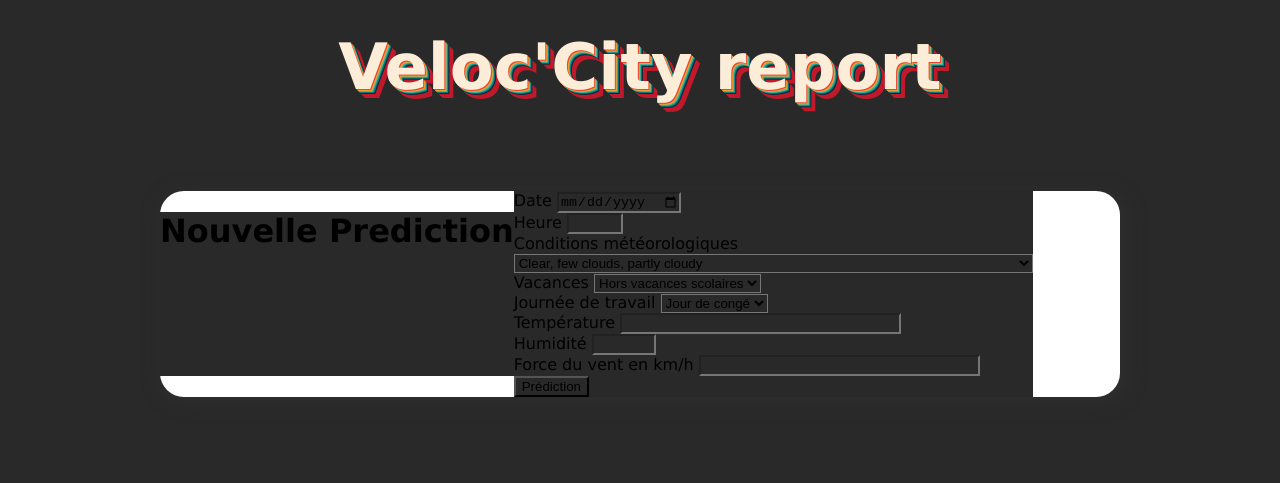
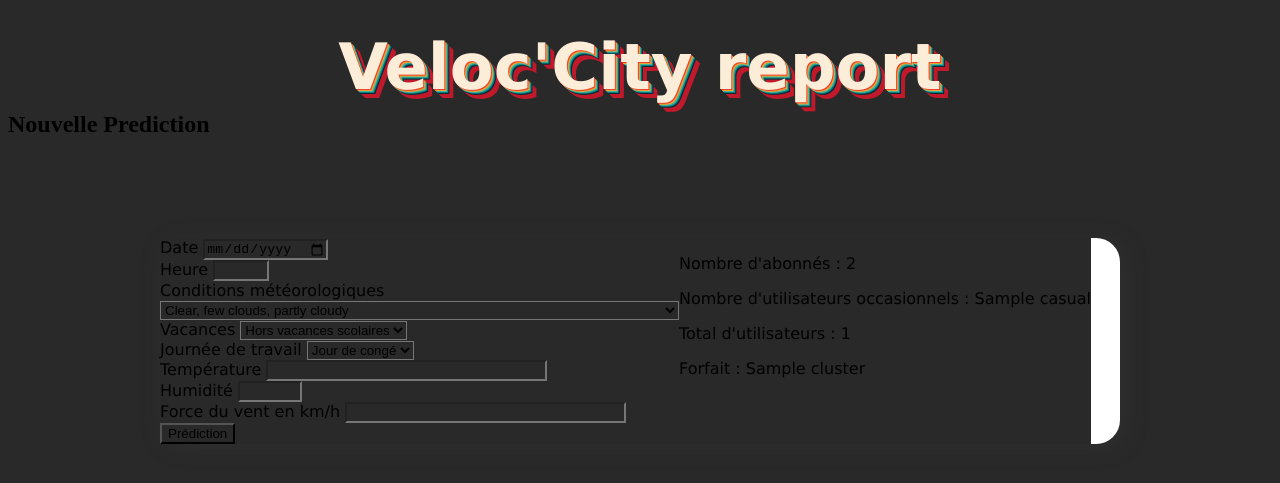
Before and after one commit to subut0n/bike_location, a Flask app: template app/bike_app/templates/predict.html in a window 1280 px wide. Shown: the part 47-530 px from the top of the page. Run offline with Flask 2, Linux system fonts and the light colour scheme; the template is opened without the code that fills it: values named after a table or form of the project are taken from there, most other values are stand-ins (such as "Sample title", 1, 10 or a date in 2020); some web fonts are replaced.

Commit message:
my_modifs

```diff
--- a/app/bike_app/templates/predict.html
+++ b/app/bike_app/templates/predict.html
@@ -5,53 +5,64 @@
 {% endblock %}
 
 {% block body %}
+
+<h2>Nouvelle Prediction</h2>
+
 <div class='card'>
-    <h1>Nouvelle Prediction</h1>
+    <div class="right-side">
         <form method="POST" class="form-register">
             {{ form.hidden_tag() }}
-
+            <div class="form-date">
                 {{ form.date.label }}
                 {{ form.date(size=32, class="form-control") }}
-        <br>
-
+            </div>
+            <div class="form-hour">
                 {{ form.hour.label }}
                 {{ form.hour(size=1, class="form-control-select") }}
-        <br>
-        <div>
+            </div>
+            <div class="form-weather">
                 {{ form.weather.label }}<br>
                 {{ form.weather(size=1, class="form-control-select") }}
             </div>
-
+            <div class="form-holiday">
                 {{ form.holiday.label }}
                 {{ form.holiday(size=1, class="form-control-select") }}
-        <br>
-
+            </div>
+            <div class="form-workingday">
                 {{ form.workingday.label }}
                 {{ form.workingday(size=1, class="form-control-select") }}
-        <br>
-
+            </div>
+            <div class="form-temperature">
                 {{ form.temperature.label }}
                 {{ form.temperature(size=32, class="form-control") }}
                 {% for error in form.temperature.errors %}
                 <p class="error" >{{ error }}</p>
                 {% endfor%}
-        <br>
-
+            </div>
+            <div class="form-humidity">
                 {{ form.humidity.label }}
                 {{ form.humidity(value="%", size=10, class="form-control", min='0', max='100') }}
                 {% for error in form.humidity.errors %}
                     <p class="error" >{{ error }}</p>
                 {% endfor%}
-        <br>
-
+            </div>
+            <div class="form-windspeed">
                 {{ form.windspeed.label }}
                 {{ form.windspeed(size=32, class="form-control") }}
                 {% for error in form.windspeed.errors %}
                     <p class="error" >{{ error }}</p>
                 {% endfor%}
-        <br>
-
+            </div>
+            <div class="form-submit">
                 {{ form.submit(class="buttonsubmit",id="button-add") }}
+            </div>
         </form>
     </div>
+        <div>
+            <p> Nombre d'abonnés : {{ pred['registered'][0] }} </p>
+            <p> Nombre d'utilisateurs occasionnels : {{ pred['casual'][0] }} </p>
+            <p> Total d'utilisateurs : {{ pred['count'] }} </p>
+            <p> Forfait : {{ clusters[0] }} </p>
+        </div>
+</div>
 {% endblock %}
```
Lines whose indentation alone changed are shown as unchanged.
